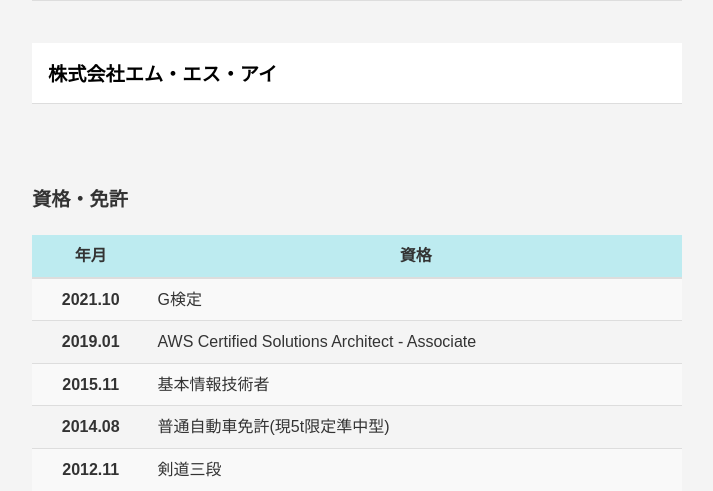
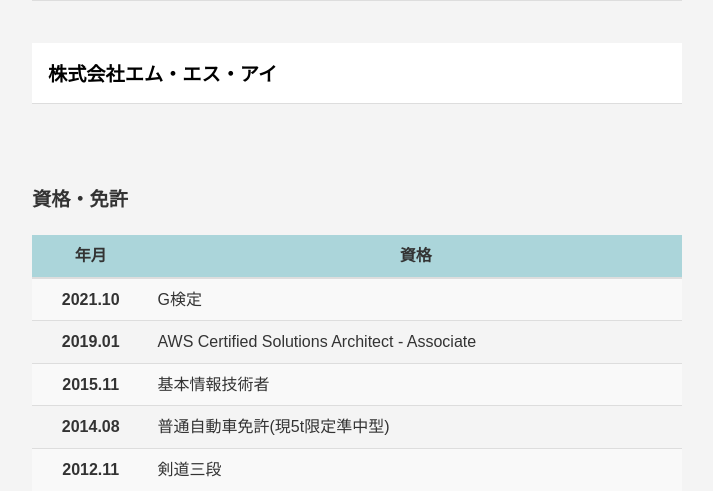
Before and after one commit to shakevo/portfolio-202407, a PHP site: page / in a window 1280 px wide. Shown: the part 1767-2258 px from the top of the page, without its empty margins (283-996 px from the left). Run offline with PHP 8.4, Linux system fonts and the light colour scheme; some web fonts are replaced.

```diff
--- a/public_html/styles.css
+++ b/public_html/styles.css
@@ -74,7 +74,7 @@ table {
 }
 
 table thead th {
-    background-color: #bdebf0;
+    background-color: #abd5da;
     font-weight: bold;
     text-align: center;
     padding: 8px;
```
